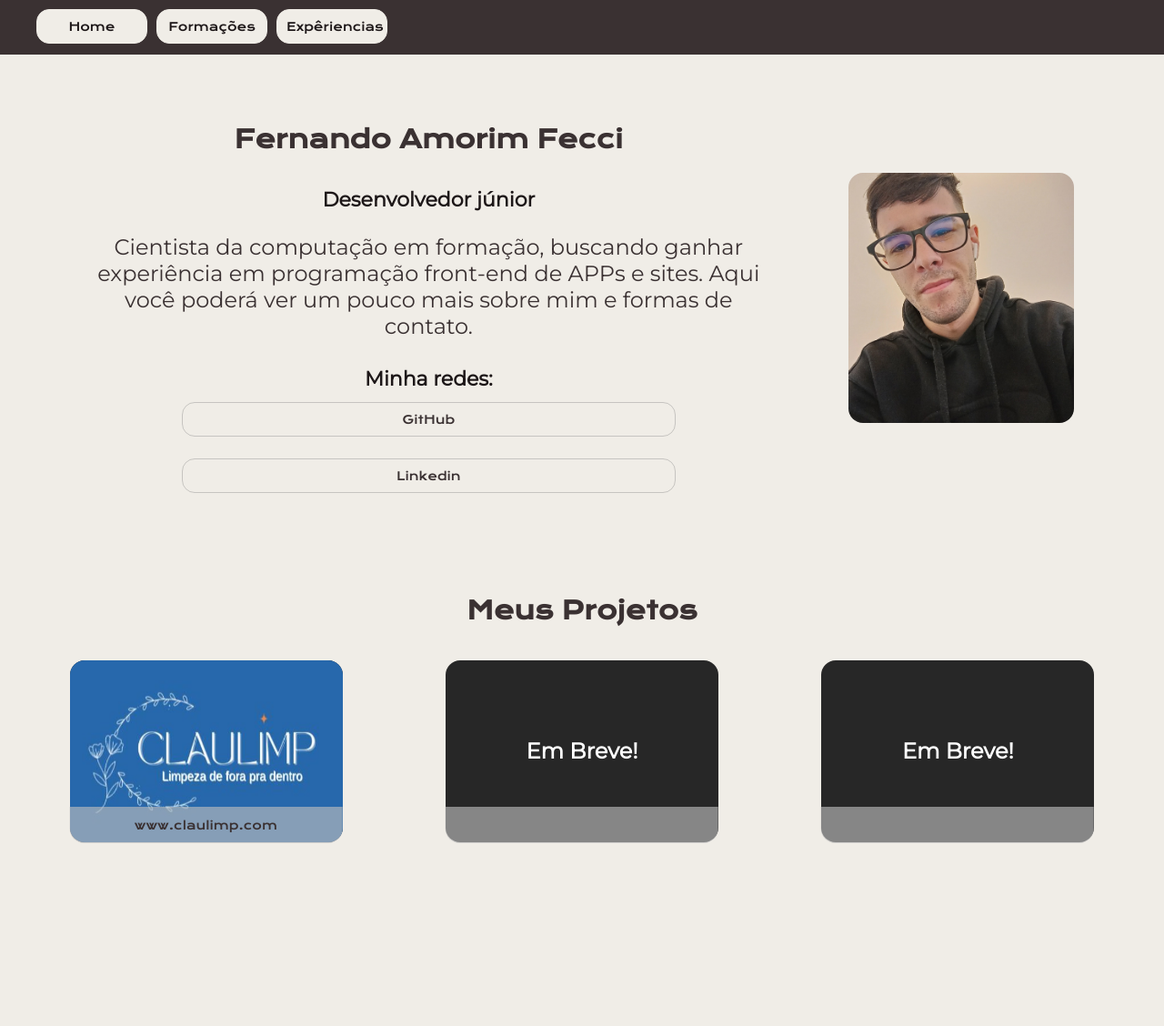
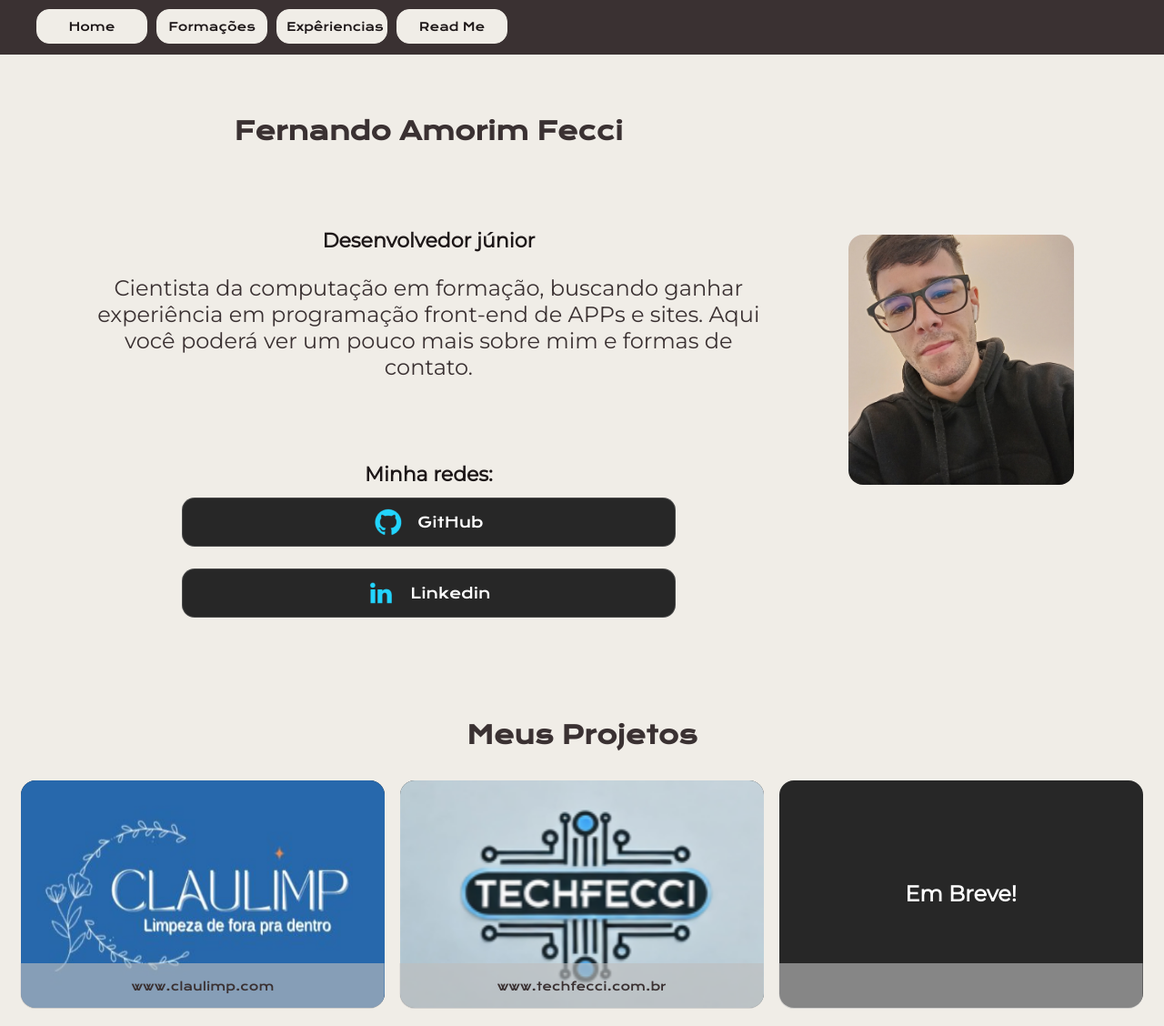
Before and after one commit to feerfecci/meu_curriculo, a PHP site: page / in a window 1280 px wide. Shown: the whole page at 91% size. Before the commit the page ends 927 px from the top, so only its background shows below. Run offline with PHP 8.4, Linux system fonts and the light colour scheme.

Commit message:
Add files via upload

```diff
--- a/components/experiencias.php
+++ b/components/experiencias.php
@@ -1,6 +1,14 @@
-<h1 class="row">
-    Minhas Experiências
-</h1>
+<section class="titulo-icone">
+    <h1>
+        Minhas Experiências
+    </h1>
+    <p class="subtitle" style="">
+        Aqui está um pouco das empresa que trabalhei
+    </p>
+    <div class="div-absolute" style="    top: 7%;">
+        <img src="/assets/icone-programador.png" alt="">
+    </div>
+</section>
 <div class="row">
 
     <div class="coloum " style="align-items: center; width: 80%; ">
@@ -29,6 +37,7 @@
                 </ul>
             </div>
         </section>
+
         <section class="itens-cargo border-card">
 
             <button class="acordeao">
--- a/components/formacoes.php
+++ b/components/formacoes.php
@@ -1,6 +1,16 @@
-<h1 class="row">
-    Minhas Formações
-</h1>
+<section class="titulo-icone">
+    <h1>
+        Minhas Formações
+    </h1>
+    <p class="subtitle">
+        Por aqui encontrará minhas formações e cursos que completei
+    </p>
+    <div class="div-absolute">
+        <img src="/assets/icon-formacao.png" alt="">
+    </div>
+</section>
+
+
 <div class="row">
     <section class="itens-formacao border-card" style="height: 250px;">
         <p class="cargo">
@@ -12,7 +22,7 @@
 
         <ul class="lista-materias">
 
-            <li >FMU - Previsão de conclusão em dezembro/2028;</li>
+            <li>FMU - Previsão de conclusão em dezembro/2028;</li>
         </ul>
     </section>
 
@@ -25,7 +35,7 @@
         </p>
         <ul class="lista-materias">
 
-            <li >Etec Parque Belém - Conclusão em julho 2016;</li>
+            <li>Etec Parque Belém - Conclusão em julho 2016;</li>
         </ul>
     </section>
 </div>
@@ -56,16 +66,16 @@
             PHP - Udemy
         </p>
         <ul class="lista-materias">
-            <li >
+            <li>
                 Operações com arrays
             </li>
-            <li >
+            <li>
                 Superglobal $_GET
             </li>
-            <li >
+            <li>
                 Formulários
             </li>
-            <li >
+            <li>
                 Consulta ao banco de dados
             </li>
         </ul>
@@ -77,13 +87,13 @@
             Flutter - Alura
         </p>
         <ul class="lista-materias">
-            <li >
+            <li>
                 Flutter: Widgets, Stateless, Stateful, Imagens e Animações
             </li>
-            <li >
+            <li>
                 Dart: criando e manipulando variáveis e listas
             </li>
-            <li >
+            <li>
                 Dart: entendendo a Orientação a Objetos
             </li>
         </ul>
@@ -94,13 +104,13 @@
             HTML/CSS - Alura
         </p>
         <ul class="lista-materias">
-            <li >
+            <li>
                 Cabeçalho, footer e variáveis CSS
             </li>
-            <li >
+            <li>
                 Classes, posicionamento e Flexbox
             </li>
-            <li >
+            <li>
                 Ambientes de desenvolvimento, estrutura de arquivos e tags
             </li>
         </ul>
--- a/components/header.php
+++ b/components/header.php
@@ -4,5 +4,6 @@
         <li class="aba selected" id="aba-home">Home</li>
         <li class="aba" id="aba-formacoes">Formações</li>
         <li class="aba" id="aba-experiencias">Expêriencias</li>
+        <li class="aba" id="aba-read-me">Read Me</li>
     </ul>
 </section>
--- a/components/home.php
+++ b/components/home.php
@@ -1,21 +1,25 @@
-<section class="column conteudo  aba-home">
-    <section class="row  " style="gap: 10px; align-items: center;justify-content: space-evenly ;">
-        <div style="justify-items: center; width: 60%;" >
+<section class="row">
+    <div class="apresentacao" style="">
         <h1>
             Fernando Amorim Fecci
         </h1>
+        <div class="texto-apresentacao">
             <div class="subtitle">
                 Desenvolvedor júnior
-            </div class="subtitle">
+            </div>
             <p> Cientista da computação em formação, buscando ganhar experiência em programação front-end de APPs e
                 sites. Aqui
                 você poderá ver um pouco mais sobre mim e formas de contato. </p>
-            <section class="section-a">
+        </div>
+        <section class="minhas-redes">
             <div class="subtitle">Minha redes:</div>
-                <a class="button" href="http://github.com/feerfecci">
+            <a href="http://github.com/feerfecci" class="button">
+
+                <img src="/assets/github.png"></img>
                 GitHub
             </a>
             <a class="button" href="https://www.linkedin.com/in/fernando-fecci-71a047193/">
+                <img src="/assets/linkedin.png"></img>
                 Linkedin
             </a>
         </section>
@@ -23,7 +27,7 @@
     </div>
     <img class="imagem-perfil" src="./assets/perfil.jpg" alt="">
 </section>
-    <h1 style="margin-top: 90px">
+<h1 style="" id="projetos">
     Meus Projetos
 </h1>
 <section class="row row-projeto">
@@ -31,21 +35,20 @@
     <div class="projeto">
         <a href="https://www.claulimp.com/" target="_blank">
 
-                <img class="imagem-perfil" src="./assets/claulimp.png" alt="" style="width: 100%; height: 100%;">
+            <img class="imagem-perfil" src="./assets/claulimp.png" alt="imagem-perfil" style="width: 100%; height: 100%;">
 
             <div class="acessarprojeto">www.claulimp.com
             </div>
         </a>
     </div>
     <div class="projeto">
-            <!-- <img class="imagem-perfil" src="./assets/perfil.jpg" alt="" style="width: 100%; height: 100%;"> -->
-             <h2 style="width: 100%; text-align: center;">
-                 Em Breve!
+        <a href="https://www.techfecci.com.br/" target="_blank" style="justify-content: center;" alt="claulimp_logo">
 
-             </h2>
-            <div class="acessarprojeto">
+            <img class="imagem-perfil" src="./assets/tech_fecci.png" alt="tech_fecci_logo" style="width: 100%; height: 100%; ">
+
+            <div class="acessarprojeto">www.techfecci.com.br
             </div>
-
+        </a>
     </div>
     <div class="projeto">
         <!-- <img class="imagem-perfil" src="./assets/perfil.jpg" alt="" style="width: 100%; height: 100%;"> -->
@@ -59,4 +62,3 @@
 
     </div>
 </section>
-</section>
--- /dev/null
+++ b/components/readMe.php
@@ -0,0 +1,88 @@
+<section class="titulo-icone">
+    <h1>
+        Read Me
+    </h1>
+    <p class="subtitle" style="">
+        Aqui falo como está estruturado este projeto
+    </p>
+    <div style="width: 60%; margin: 55px 0px">
+    Este é o meu portfólio pessoal, onde apresento minhas formações, experiências profissionais e projetos desenvolvidos. O objetivo deste site é demonstrar algumas das minhas habilidades em desenvolvimento web e tecnologias que domino.
+    </div>
+    <div class="div-absolute" style="    top: 7%;">
+        <img src="/assets/icone-programador.png" alt="">
+    </div>
+</section>
+
+<div class="row">
+    <section class="itens-formacao border-card" style="height: 300px;">
+        <p class="cargo">
+            Linguagens de programação usadas
+        </p>
+
+        <ul class="lista-materias" style="margin-left: 40%;">
+
+            <li>PHP</li>
+            <li>HTML</li>
+            <li>CSS</li>
+            <li>JavaScript</li>
+            <li>Jquery</li>
+        </ul>
+    </section>
+    <section class="itens-formacao border-card" style="height: 300px;">
+        <p class="cargo">
+            Estrutura do Projeto
+        </p>
+        <section style="display: flex; width: 100%">
+
+            <ul class="lista-materias" style="width: 40%;">
+
+                <li>│── /assets</li>
+                <li>│── /components </li>
+                <li>│── /css </li>
+                <li>│── /js </li>
+                <li>│── index </li>
+            </ul>
+            <ul class="lista-materias" style="width: 100%; list-style-type: none;">
+
+                <li><span style="margin-left: 20%;"># Imagens e ícones utilizados no site</span></li>
+                <li><span style="margin-left: 20%;"># Componentes reutilizáveis do site</span></li>
+                <li><span style="margin-left: 20%;"># Estilos do site</span>
+                </li>
+                <li><span style="margin-left: 20%;"># Scripts e funcionalidades</span> </li>
+                <li><span style="margin-left: 20%;"># Página principal</span>
+                </li>
+            </ul>
+        </section>
+    </section>
+</div>
+
+<div class="row">
+    <section class="itens-formacao border-card" style="height: 250px;">
+        <p class="cargo">
+            Funcionalidades
+        </p>
+
+        <ul class="lista-materias" style=" list-style-type: none;
+    text-align: center;">
+
+            <li>Exibição de informações profissionais e acadêmicas</li>
+            <li>Seção de projetos desenvolvidos</li>
+            <li>Página de contato</li>
+        </ul>
+    </section>
+    <section class="itens-formacao border-card" style="height: 250px;">
+        <p class="cargo">
+            Meus Contatos
+        </p>
+
+        <ul class="lista-materias" style=" list-style-type: none;
+    text-align: center;">
+
+            <li style="cursor: pointer;"><a href="https://www.linkedin.com/in/fernando-fecci/" target="_blank">LinkedIn</a></li>
+            <li style="cursor: pointer;">
+                <a href="https://github.com/feerfecci" target="_blank">GitHub</a>
+            </li>
+            <li>Email: fernandofecci@hotmail.com</li>
+        </ul>
+    </section>
+</div>
--- /dev/null
+++ b/css/consts.css
@@ -0,0 +1,159 @@
+@import url('https://fonts.googleapis.com/css2?family=Krona+One&display=swap');
+@import url('https://fonts.googleapis.com/css2?family=Montserrat&display=swap');
+@import "topbar.css";
+@import "home.css";
+@import "formacoes.css";
+@import "experiencias.css";
+@import "footer.css";
+
+:root {
+    --cor-primaria: #f0ede7;
+    --cor-secundaria: #3a3132;
+    --cor-terciaria: #1d1718;
+    --cor-borda: #83838362;
+    --color-hover: #272727;
+
+    --font-primaria: 'Krona One', sans-serif;
+    --font-secundaria: 'Montserrat', sans-serif;
+
+    --font-size-texto: 22px;
+    --font-size-subtitulo: 1em;
+    --font-size-titulo: 1.70em;
+    --font-size-botao: 0.80em;
+
+    --borda-card: 16px;
+
+    --border-button: 1px solid var(--cor-borda);
+
+}
+
+body {
+    background-color: var(--cor-primaria);
+    color: var(--cor-secundaria);
+    font-weight: var(--cor-secundaria);
+    font-family: var(--font-secundaria);
+    margin: 0;
+
+}
+
+/* header {
+    /* padding: 2% 0% 0% 5%;
+} */
+
+h1 {
+    color: #3a3132;
+    text-align: center;
+    font-family: var(--font-primaria);
+    font-size: var(--font-size-titulo);
+}
+
+p {
+    font-family: var(--font-secundaria);
+    font-size: 24px;
+    text-align: center;
+}
+
+.subtitle {
+    font-weight: bold;
+    color: var(--cor-terciaria);
+    font-size: var(--font-size-texto)
+}
+
+.row {
+    display: flex;
+    align-items: center;
+    justify-content: center;
+    padding: 10px;
+    margin: 10px;
+}
+
+.coloum {
+    display: flex;
+    flex-direction: column;
+    width: 100%;
+    align-items: center;
+    gap: 20px;
+
+}
+
+.conteudo {
+    margin-top: 90px;
+}
+
+.cargo {
+    font-family: var(--font-primaria);
+    font-size: var(--font-size-texto);
+}
+
+.descricao {
+    font-family: var(--font-secundaria);
+    font-size: var(--font-size-subtitulo);
+    font-weight: bold;
+    margin: 30px 0px;
+}
+
+.border-card {
+    border: var(--border-button);
+    border-radius: var(--borda-card);
+    padding: 20px;
+}
+
+
+.habilidades-section {
+    margin: 40px 0px;
+    justify-items: center;
+}
+
+.habilidades-section ul {
+    list-style-type: none;
+    display: flex;
+    gap: 30px;
+    width: 100%;
+    justify-content: center;
+}
+
+.habilidades-section li {
+    gap: 16px;
+    font-size: var(--font-size-botao);
+    padding: 10px;
+    justify-items: center;
+    align-items: center;
+    text-align: center;
+    text-decoration: none;
+    font-family: var(--font-primaria);
+    color: var(--cor-secundaria);
+    border: var(--border-button);
+    border-radius: 14px;
+}
+
+@media (max-width: 1050px) {
+    body {
+        align-items: center;
+    }
+
+    header {
+        padding: 30px 0px 0px 10px;
+        width: 100%;
+        justify-content: center;
+
+
+    }
+
+
+    .row {
+        flex-direction: column-reverse;
+        margin: 0px;
+    }
+
+    .coloum {
+        margin: 0;
+    }
+
+    p {
+        width: 90%;
+    }
+
+    a {
+        width: 90%;
+    }
+}
--- a/css/experiencias.css
+++ b/css/experiencias.css
@@ -3,6 +3,7 @@
     /* height: 100%; */
     align-content: center;
     width: 100%;
+    margin-bottom: 20px;
 }
 
 .lista-funcoes {
@@ -23,22 +24,23 @@
     border: none;
     background-color: transparent;
     cursor: pointer;
+    align-items: center;
     /* height: 60px; */
 }
-
 .acordeao:hover {
-    background-color: #7474749f;
+    background-color: #74747452;
+    border-radius: var(--borda-card);
 }
 
-.acordeao:after{
+.acordeao:before{
     content:'\25BC'; /* Sinal de "+" */
     font-size: 20px;
     float: left;
-    align-items: center;
+    margin-top: 50px;
 
 }
-.accordion .active:after {
-    content:'\25BC';
+.acordeao.active:before {
+    content:'\25B2';
 }
 
 .painel {
--- /dev/null
+++ b/css/footer.css
@@ -0,0 +1,6 @@
+.footer{
+    margin-top: 40px;
+    height: 150px;
+    /* background-color: red; */
+    padding: 20px 40px;
+}
--- a/css/home.css
+++ b/css/home.css
@@ -1,3 +1,25 @@
+.aba-home {
+    gap: 50px;
+    justify-content: center;
+}
+
+.aba-home .row {
+    gap: 10px;
+    align-items: center;
+    justify-content: space-evenly;
+}
+
+.apresentacao {
+    justify-items: center;
+    width: 60%;
+    text-align: center;
+}
+
+.texto-apresentacao {
+    margin: 90px 0px;
+    justify-items: center;
+}
+
 .imagem-perfil {
     height: 20%;
     width: 20%;
@@ -11,16 +33,85 @@
 
 }
 
+.minhas-redes {
+    display: flex;
+    flex-direction: column;
+    align-items: center;
+    width: 100%;
+    margin-top: 60px;
+}
+
+.minhas-redes .button {
+    display: flex;
+    width: 70%;
+    padding: 10px;
+    margin: 12px;
+    gap: 16px;
+    justify-content: center;
+    text-align: center;
+    align-items: center;
+    font-size: var(--font-primaria);
+    font-family: var(--font-primaria);
+    color: var(--cor-secundaria);
+    text-decoration: none ;
+    border: var(--border-button);
+    border-radius: 14px;
+    background-color: var(--color-hover);
+    color: white ;
+
+}
+
+.minhas-redes .button:hover {
+    background-color: rgba(20, 20, 20, 0.479);
+    color: black ;
+}
+
+
+.minhas-redes .button img {}
+
+.minhas-redes .button a {
+}
+
+.minhas-redes .button a:hover {
+
+}
+
+.titulo-icone {
+    width: 100%;
+    justify-items: center;
+    text-align: center;
+    position: relative
+}
+
+.titulo-icone .subtitle {
+    margin: 20px 0px;
+    width: 530px;
+}
+
+.titulo-icone .div-absolute {
+    position: absolute;
+    top: 25%;
+    transform: translateX(370%);
+}
+
+.titulo-icone .div-absolute img {
+    width: 80px;
+}
+
 .row-projeto {
     justify-content: space-around !important;
 }
 
+#projetos {
+    margin-top: 90px
+}
+
 .projeto {
-    width: 300px;
-    height: 200px;
+    width: 400px;
+    height: 250px;
     position: relative;
     border-radius: var(--borda-card);
-    background-color: var( --color-hover);
+    background-color: var(--color-hover);
     color: white;
     /* align-content: end; */
     display: block;
--- a/css/topbar.css
+++ b/css/topbar.css
@@ -1,4 +1,4 @@
-
+/*
 .abas {
     list-style-type: none;
     display: flex;
@@ -27,7 +27,7 @@
 
     border: var(--border-button);
     border-radius: 14px;
-}
+} */
 
 .aba-home {
     gap: 50px;
@@ -75,3 +75,9 @@
     border-radius: 14px;
     background-color: var(--cor-primaria);
 }
+
+@media (max-width: 1050px) {
+    .topbar .abas{
+        margin-left: -25px;
+    }
+}
--- a/index.php
+++ b/index.php
@@ -2,16 +2,11 @@
 <html lang="en">
 
 <head>
-    <script src="js/jquery-3.7.1.min.js"></script>
     <meta charset="UTF-8">
     <meta http-equiv="X-UA-Compatible" content="IE=edge">
     <meta name="viewport" content="width=device-width, initial-scale=1.0">
     <title>Curriculo</title>
-    <link rel="stylesheet" href="css/decoration.css">
-    <link rel="stylesheet" href="css/topbar.css">
-    <link rel="stylesheet" href="css/home.css">
-    <link rel="stylesheet" href="css/formacoes.css">
-    <link rel="stylesheet" href="css/experiencias.css">
+    <link rel="stylesheet" href="css/consts.css">
 </head>
 
 <style>
@@ -24,13 +19,12 @@
 <main>
 
     <body>
-        <div class=".tab-control">
-
-            <?php
-            include 'components/header.php'
+        <?php
+        include 'components/header.php'
             ?>
 
-            <section class=" column " style="">
+        <div class="tab-control">
+            <section class="conteudo aba-home column" style="">
                 <?php include 'components/home.php' ?>
             </section>
 
@@ -38,8 +32,12 @@
                 <?php include 'components/formacoes.php' ?>
             </section>
 
-            <section class="conteudo aba-experiencias">
+            <section class="conteudo aba-experiencias column">
                 <?php include 'components/experiencias.php' ?>
+            </section>
+
+            <section class="conteudo aba-read-me column">
+                <?php include 'components/readMe.php' ?>
             </section>
 
 
@@ -47,9 +45,7 @@
     </body>
 
 </main>
-<footer>
-
-</footer>
+<script src="js/jquery-3.7.1.min.js"></script>
 <script src="js/abas.js"></script>
 <script src="js/expensable.js"></script>
 
```
Also changed, not shown: other parts of css/home.css (+55 -10 lines), components/footer.php (added, +11 -0 lines), js/abas.js (+5 -7 lines), js/expensable.js (+7 -10 lines), assets/icon-formacao.png (added), assets/icone-programador.png (added), assets/tech_fecci.png (added), css/formacoes.css (line endings or trailing spaces), 1 other file. Lines whose indentation alone changed are shown as unchanged.
